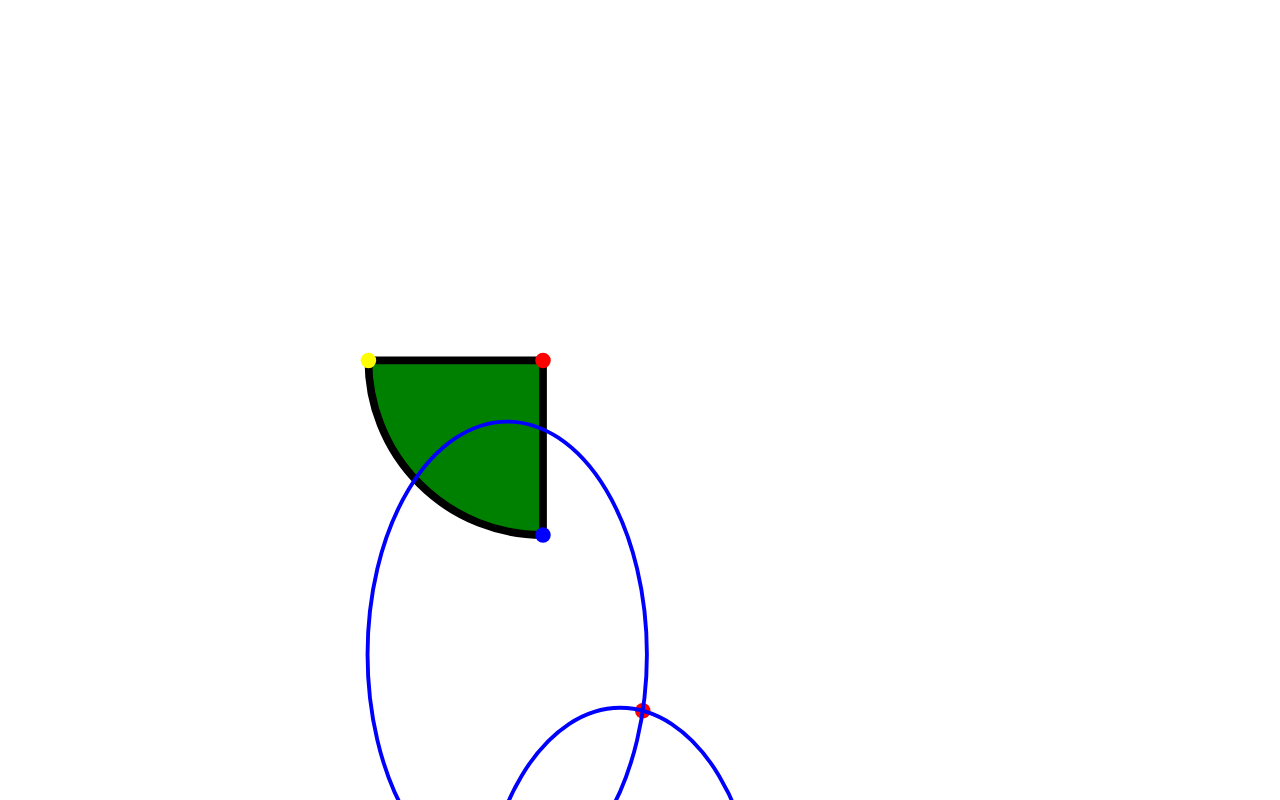
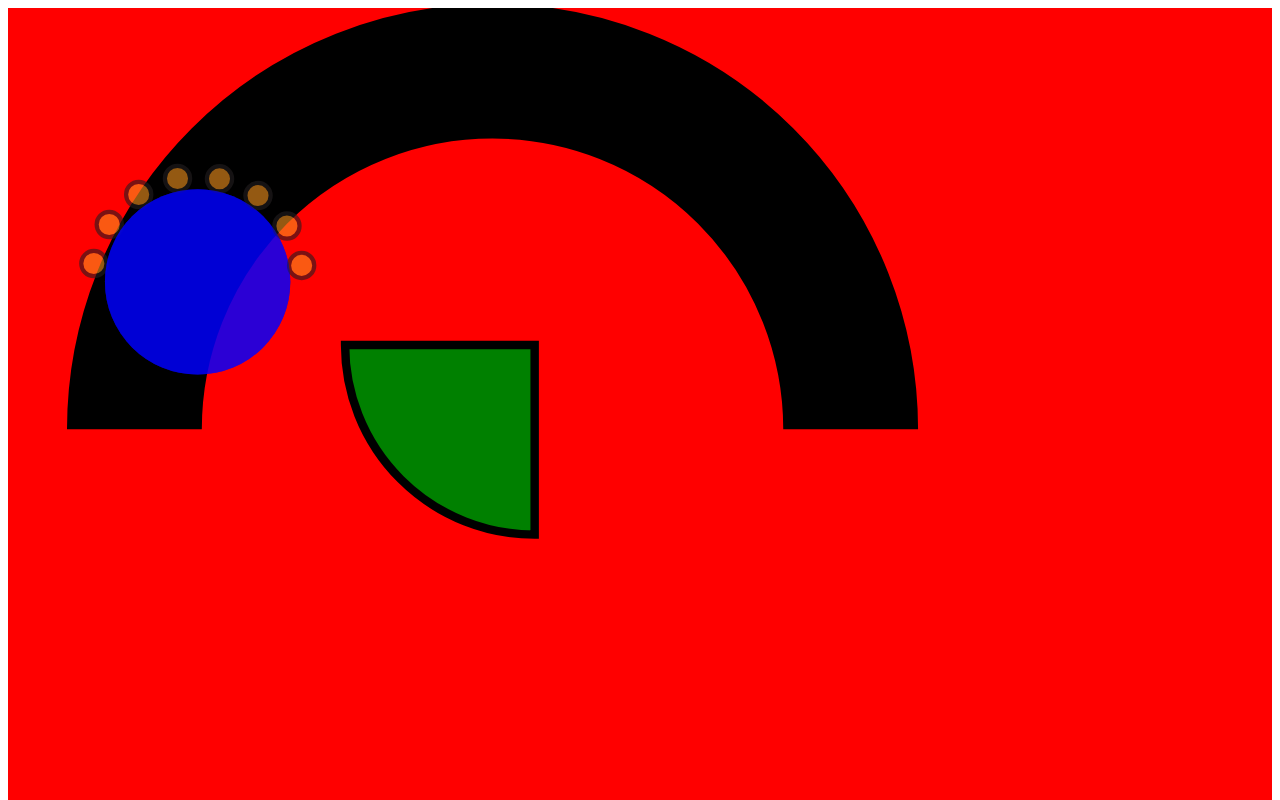
Before and after one commit to JoseHerminioCollas/svg-look, a Gatsby site: page /Container in a window 1280 px wide. Shown: the top 800 px of the page. Built offline with nearby package versions, Linux system fonts and the light colour scheme; Gatsby itself is replaced by a stand-in of ours.

Commit message:
compose SVG

```diff
--- a/src/pages/Container.tsx
+++ b/src/pages/Container.tsx
@@ -3,9 +3,8 @@ import A from './A'
 import C from './C'
 
 const container = {
-    margin: '50px',
+    // margin: '50px',
 }
-
 const c = {
     fill: 'red',
 }
@@ -21,33 +20,41 @@ const q = {
 const r = {
     fill: "none", strokeWidth: "32", stroke: "black"
 }
+const bg = {
+    fill: 'red',
+    x: 0,
+    y: 0,
+    width: '100%',
+    height: '100%',
+}
 const t = -42
-// l 0  -45 Z" "
-// L 125 80 Z"
 const Container = () => {
     const d = `M10,50   c0,${t}   70,${t}   70,0 s10,10 10,10`
     return (
         <div style={container}>
-            <svg xmlns="http://www.w3.org/2000/svg" viewBox="0 0 300 300">
+            <svg xmlns="http://www.w3.org/2000/svg" viewBox="0 0 300 200">
+                <rect style={bg} />
+
+                {/* wedge */}
                 <path d="M 80 80
                     A 45 45, 0, 0, 0, 125 125
                     L 125 80   Z"
                     style={q}
                 />
-                <circle cx="80" cy="80" r="2" fill="yellow" />
+                {/* <circle cx="80" cy="80" r="2" fill="yellow" />
                 <circle cx="125" cy="80" r="2" fill="red" />
-                <circle cx="125" cy="125" r="2" fill="blue" />
-
-                <path d="M  30 300
-            A 60 60 0 0 1 200 300
-           L 200 300  " style={r}  />
-                <circle cx="150.71" cy="170.29" r="2" fill="red" />
+                <circle cx="125" cy="125" r="2" fill="blue" /> */}
+                {/* arc */}
+                <path d="M  30 100
+            A 60 60 0 0 1 200 100
+           L 200 100  " style={r} />
+                {/* <circle cx="150.71" cy="170.29" r="2" fill="red" />
                 <circle cx="110" cy="215" r="2" fill="red" />
                 <ellipse cx="144.931" cy="229.512" rx="36" ry="60" fill="transparent" stroke="blue" />
-                <ellipse cx="115.779" cy="155.778" rx="36" ry="60" fill="transparent" stroke="blue" />
-            </svg>
-            <svg version="1.1" viewBox="0 0 100 100">
-                <path d="M 10 0
+                <ellipse cx="115.779" cy="155.778" rx="36" ry="60" fill="transparent" stroke="blue" /> */}
+                {/* </svg> */}
+                {/* <svg version="1.1" viewBox="0 0 100 100"> */}
+                {/* <path d="M 10 0
            L 110 215
            A 30 50 0 0 1 162.55 162.45
            L 172.55 152.45
@@ -57,12 +64,12 @@ const Container = () => {
                     fill="green"
                     stroke-width="2"
                     fill-opacity="0.5" />
-                <path d={d} style={c} />
+                <path d={d} style={c} /> */}
                 <A x="0" y="0" style={c} />
                 <C />
                 {/* radius radius rotation */}
-                <path id="arc" d="M50 10 a 20 20 60 1 0 50 10" style={p} />
-                <path id="arc" d="M50 50 a 10 10 0 1 0 20 20" style={p} />
+                {/* <path id="arc" d="M50 10 a 20 20 60 1 0 50 10" style={p} />
+                <path id="arc" d="M50 50 a 10 10 0 1 0 20 20" style={p} /> */}
             </svg>
         </div>
     )
--- a/src/pages/a.css
+++ b/src/pages/a.css
@@ -1,3 +1,6 @@
+  body {
+    margin: 0;
+  }
   @keyframes fadeIn {
     from {
         transform: scale(1.5);
--- a/src/pages/index.tsx
+++ b/src/pages/index.tsx
@@ -4,7 +4,8 @@ import Container from './Container'
 import './a.css'
 
 const mainStyle = {
-  background: 'gray'
+  background: 'gray',
+  maxWidth: 700,
 }
 
 const IndexPage = () => {
```
